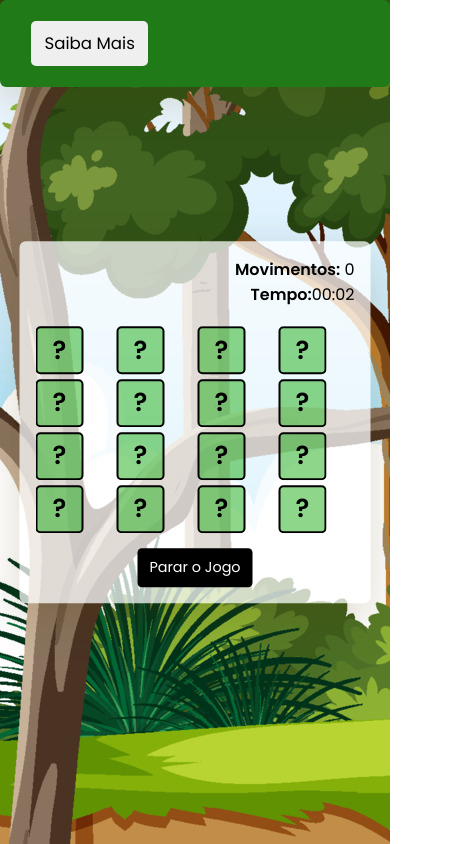
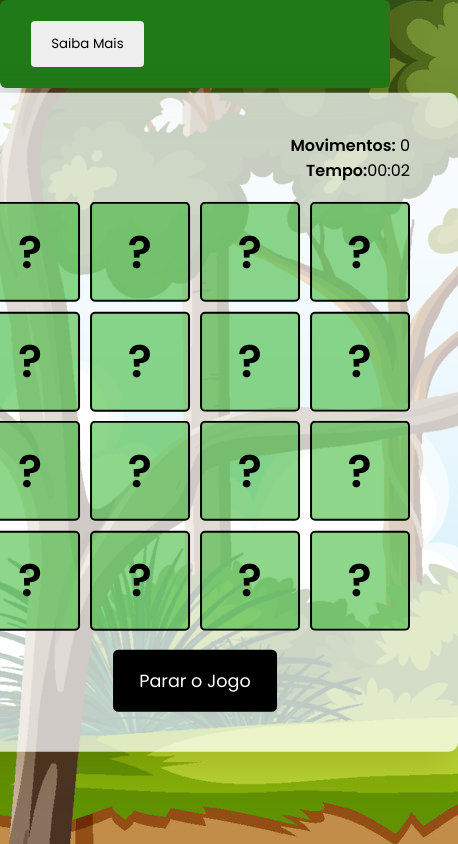
Before and after one commit to ThurBrandao/animal-memory-game, a plain HTML site: page index.html in a window 390 px wide. Both pictures are taken after a click on the button "Iniciar Jogo". Shown: the whole page, 458 px wide, since content can reach past the window. Drawn offline with Linux system fonts and the light colour scheme.

Commit message:
Update style.css

```diff
--- a/style.css
+++ b/style.css
@@ -7,11 +7,10 @@
 body {
   background-image: url(background.jpg);
 }
-/* Estilo principal */
 .wrapper {
-  width: 100%;
-  max-width: 26.87em;
-  padding: 2em;
+  box-sizing: content-box;
+  width: 26.87em;
+  padding: 2.5em 3em;
   background-color: #ffffffbd;
   position: absolute;
   transform: translate(-50%, -50%);
@@ -24,7 +23,7 @@ body {
   position: relative;
   width: 100%;
   display: grid;
-  gap: 0.5em;
+  gap: 0.6em;
 }
 .stats-container {
   text-align: right;
@@ -35,8 +34,8 @@ body {
 }
 .card-container {
   position: relative;
-  width: 5em;
-  height: 5em;
+  width: 6.25em;
+  height: 6.25em;
   cursor: pointer;
 }
 .card-before,
@@ -81,8 +80,7 @@ body {
 button {
   border: none;
   border-radius: 0.3em;
-  padding: 1em 1.2em;
-  font-size: 1em;
+  padding: 1em 1.5em;
   cursor: pointer;
 }
 #stop {
@@ -109,7 +107,6 @@ button {
   font-size: 1.8em;
   margin: 0.6em 0 1em 0;
 }
-
 .game-help {
   background-color: #1f7a17;
   color: #ffffff;
@@ -124,65 +121,3 @@ button {
 #learn-more:hover {
   background-color: #0056b3;
 }
-
-@media (max-width: 768px) {
-  .wrapper {
-    padding: 1.5em;
-    border-radius: 0.4em;
-  }
-
-  .game-container {
-    gap: 0.4em;
-  }
-
-  .card-container {
-    width: 4em;
-    height: 4em;
-  }
-
-  .card-before {
-    font-size: 1.8em;
-  }
-
-  button {
-    padding: 0.8em 1em;
-    font-size: 0.9em;
-  }
-
-  #stop {
-    font-size: 1em;
-  }
-}
-
-@media (max-width: 480px) {
-  .wrapper {
-    width: 90%;
-    padding: 1em;
-  }
-
-  .game-container {
-    gap: 0.3em;
-  }
-
-  .card-container {
-    width: 3em;
-    height: 3em;
-  }
-
-  .card-before {
-    font-size: 1.6em;
-  }
-
-  button {
-    padding: 0.6em 0.8em;
-    font-size: 0.8em;
-  }
-
-  #stop {
-    font-size: 0.9em;
-  }
-
-  .controls-container {
-    padding: 1em;
-  }
-}
```
